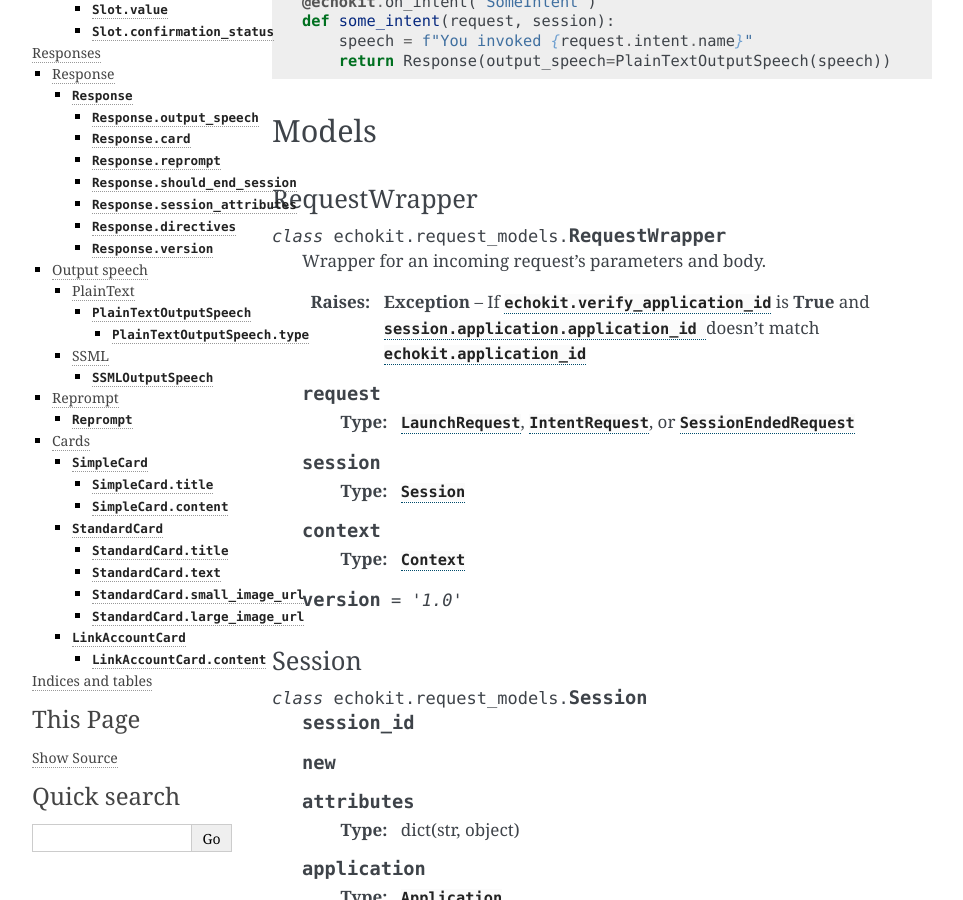
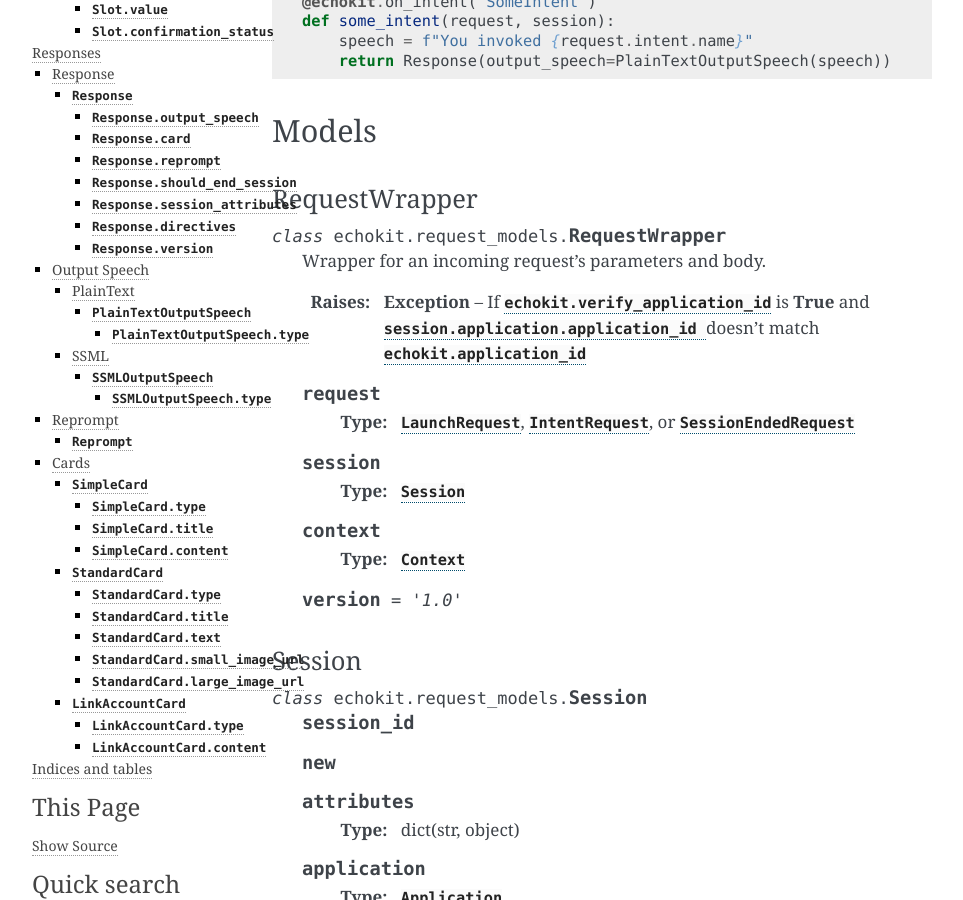
Before and after one commit to arcward/echokit, a Sphinx documentation site: the page built from docs/index.rst, in a window 1280 px wide and 900 px high, scrolled down 1939 px. Shown: the whole window, without its empty margins (148-1111 px from the left). Built offline with Sphinx 7.4.7, drawn with Linux system fonts in a browser that asks for light colours; some of the changed text lies outside the part shown.

```diff
--- a/docs/index.rst
+++ b/docs/index.rst
@@ -338,7 +338,7 @@ Response
     .. py:attribute:: version
         :annotation: = '1.0'
 
-Output speech
+Output Speech
 -------------
 PlainText
 ^^^^^^^^^
@@ -358,6 +358,9 @@ SSML
 
     :param str ssml: SSML markup
 
+    .. py:attribute:: type
+        :annotation: = 'SSML'
+
 Reprompt
 --------
 .. py:class:: Reprompt(output_speech)
@@ -372,6 +375,9 @@ Cards
 
 .. py:class:: SimpleCard(title=None, content=None)
 
+    .. py:attribute:: type
+        :annotation: = 'Simple'
+
     .. py:attribute:: title
         :annotation: = None
 
@@ -380,6 +386,9 @@ Cards
 
 .. py:class:: StandardCard(title=None, text=None, small_image_url=None, \
                            large_image_url=None)
+
+    .. py:attribute:: type
+        :annotation: = 'Standard'
 
     .. py:attribute:: title
         :annotation: = None
@@ -394,6 +403,9 @@ Cards
         :annotation: = None
 
 .. py:class:: LinkAccountCard(content=None)
+
+    .. py:attribute:: type
+        :annotation: = 'LinkAccount'
 
     .. py:attribute:: content
         :annotation: = None
```
Also changed, not shown: other parts of docs/index.rst (+2 -2 lines), README.rst (+8 -0 lines).
